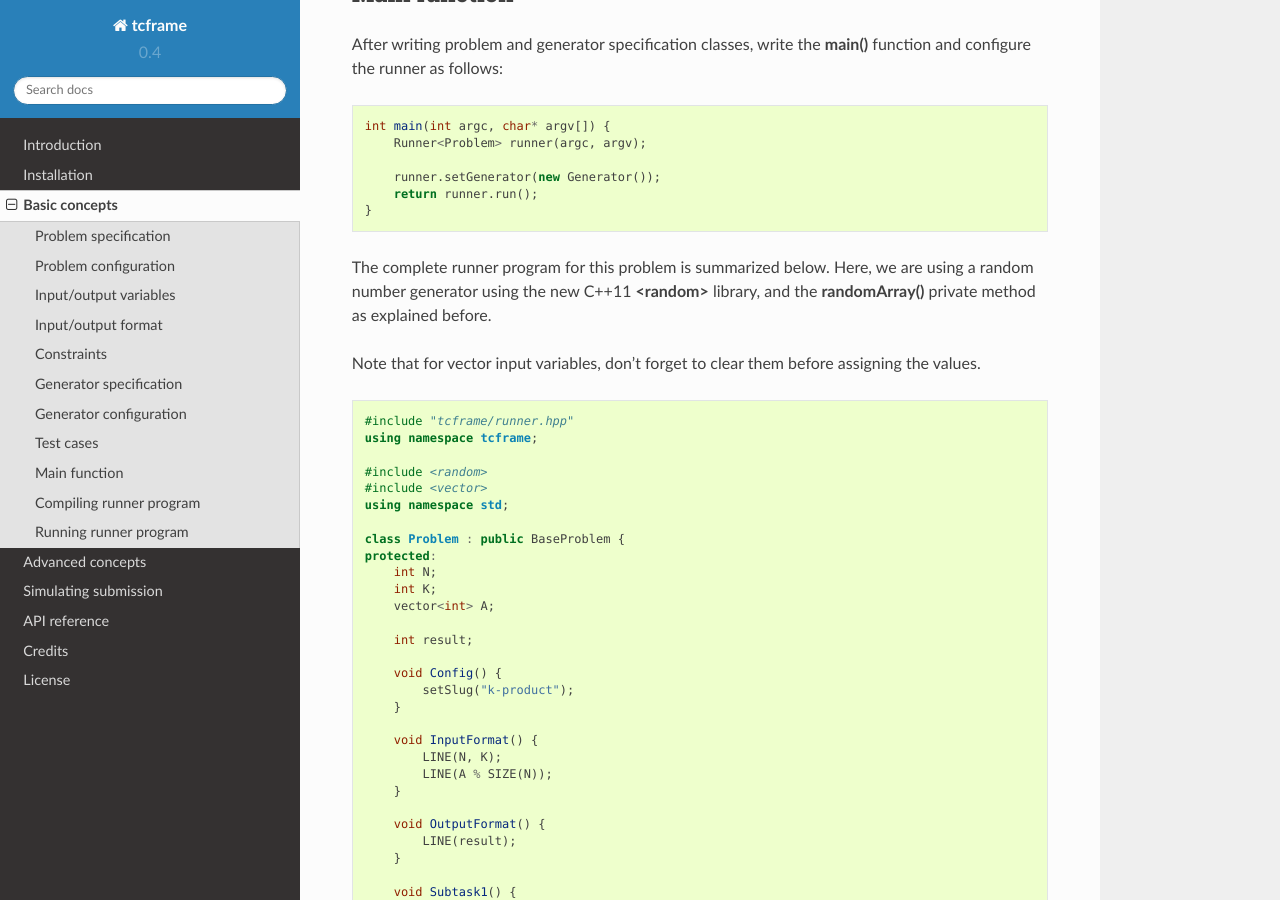
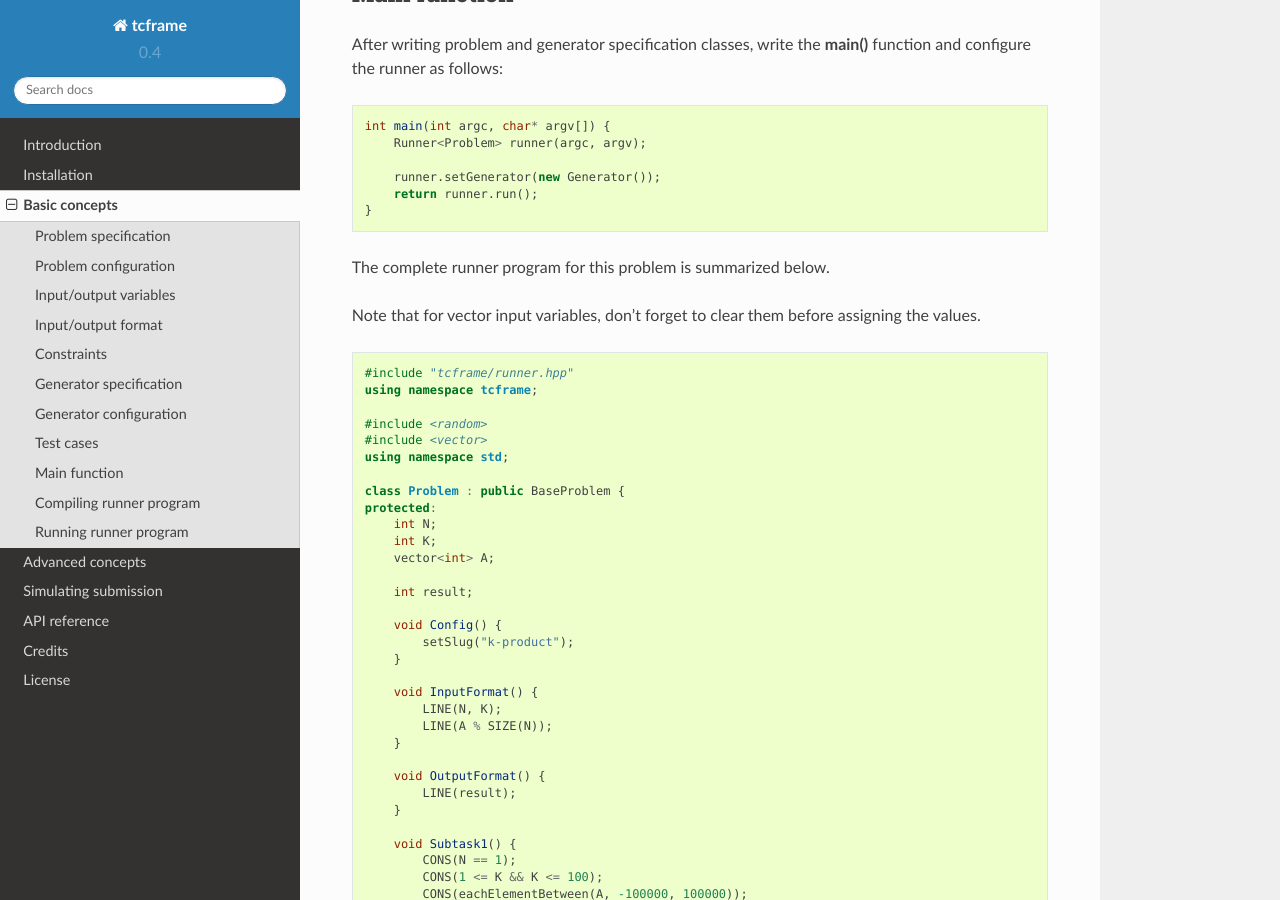
Before and after one commit to ia-toki/tcframe, a Sphinx documentation site: the page built from docs/basic_concepts.rst, in a window 1280 px wide and 900 px high, scrolled down 8877 px. Built offline with Sphinx 7.4.7 and the Read the Docs theme 2.0.0, drawn with Linux system fonts in a browser that asks for light colours.

Commit message:
Remove unnecessary statement in docs about random

```diff
--- a/docs/basic_concepts.rst
+++ b/docs/basic_concepts.rst
@@ -365,7 +365,7 @@ After writing problem and generator specification classes, write the **main()**
         return runner.run();
     }
 
-The complete runner program for this problem is summarized below. Here, we are using a random number generator using the new C++11 **<random>** library, and the **randomArray()** private method as explained before.
+The complete runner program for this problem is summarized below.
 
 Note that for vector input variables, don't forget to clear them before assigning the values.
 
```
